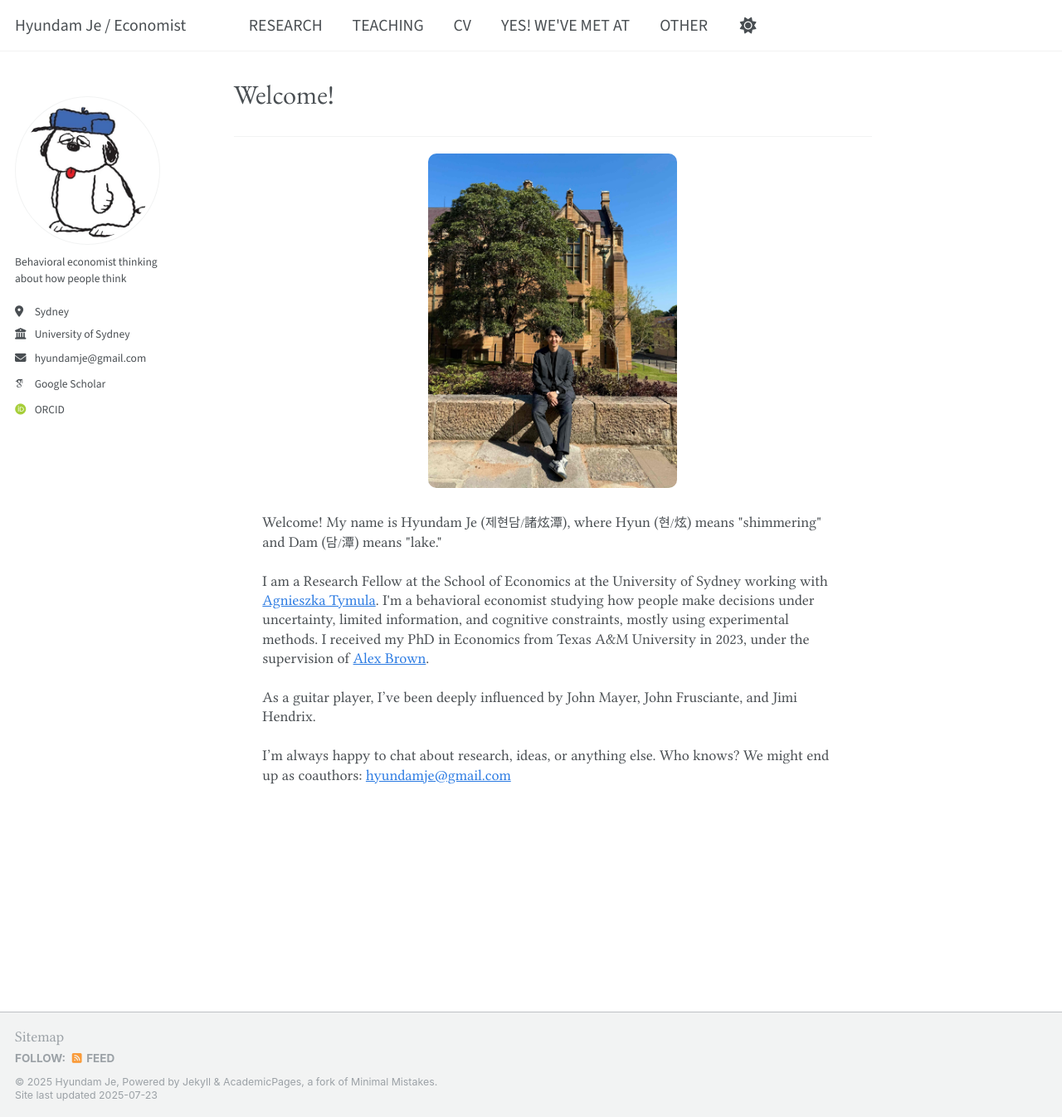
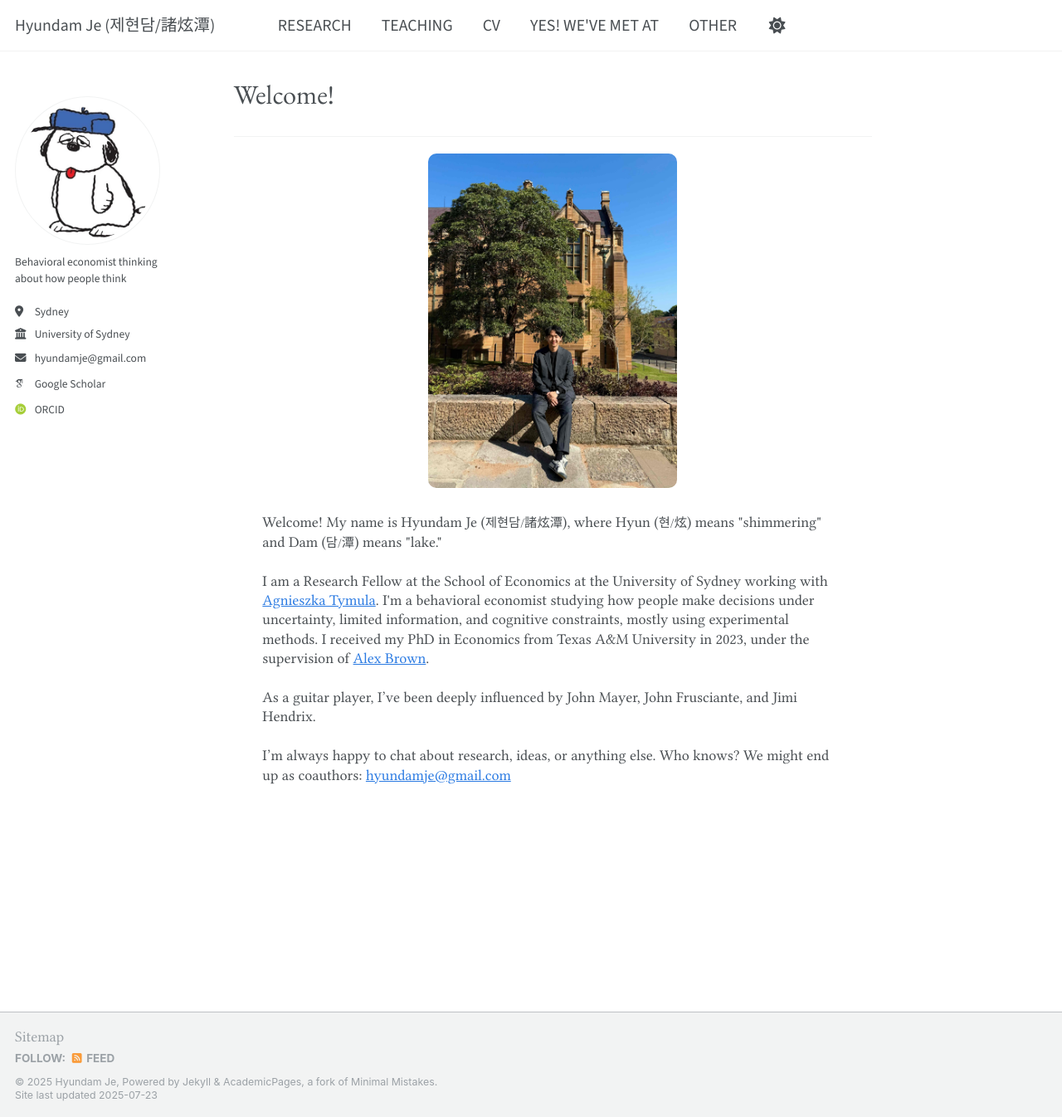
Before and after one commit to hyundamje/hyundamje.github.io, a Jekyll site: the page built from _pages/about.md, in a window 1280 px wide and 1346 px high. Shown: the whole window at 83% size. Built offline with Jekyll 4.4.1, drawn with Linux system fonts in a browser that asks for light colours; some web fonts are replaced.

Commit message:
Update _config.yml

```diff
--- a/_config.yml
+++ b/_config.yml
@@ -22,7 +22,7 @@ plugins:
 
 # minimal_mistakes_skin: "default"
 
-title                    : "Hyundam Je / Economist"
+title                    : "Hyundam Je (제현담/諸炫潭)"
 title_separator          : "—"
 name                     : &hyundamje "Hyundam Je"
 description              : &description "behavioral economist"
```
